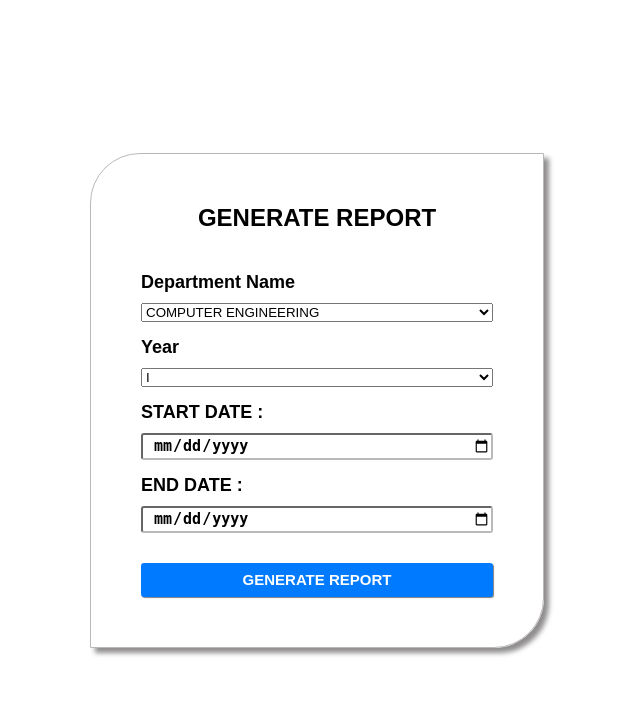
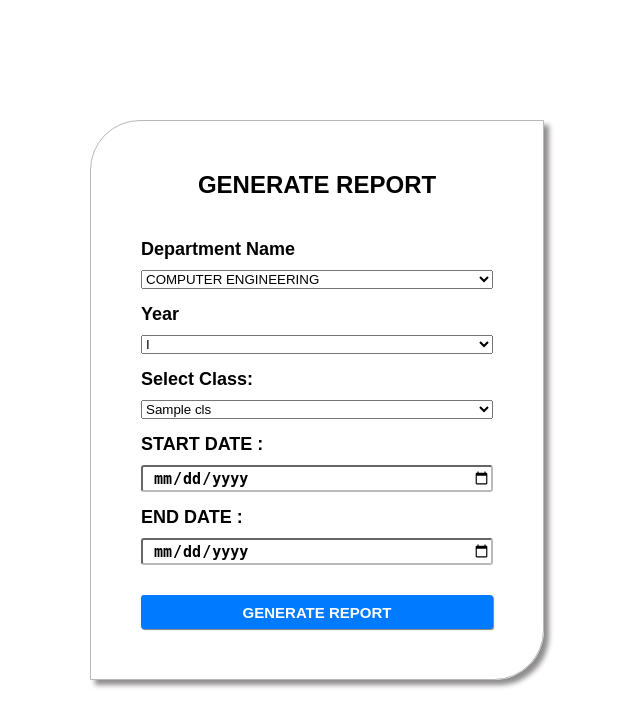
Before and after one commit to nanthakumar0224/student-presence-manager, a Flask app: template templates/report_generate_form.html in a window 1280 px wide. Shown: the top 720 px of the page, without its empty margins (323-963 px from the left). Run offline with Flask 3, Linux system fonts and the light colour scheme; the template is opened without the code that fills it: most values are stand-ins (such as "Sample title", 1, 10 or a date in 2020).

Commit message:
Update report_generate_form.html

```diff
--- a/templates/report_generate_form.html
+++ b/templates/report_generate_form.html
@@ -76,7 +76,7 @@
     </style>
 </head>
 <body>
-    <form action="" method="post">
+    <form action="/get_attendance_report_inputs" method="post">
         <h2>GENERATE REPORT</h2>
 
         <label for="select">Department Name</label>
@@ -93,9 +93,16 @@
             <label for="year">Year</label>
             <select name="year">
                 <option name="year">I</option>
-                <option name="year">Ii</option>
+                <option name="year">II</option>
                 <option name="year">III</option>
             </select>
+
+        <label for="classname">Select Class:</label>
+        <select name="classname" id="classname">
+            {% for cls in classes %}
+                <option value="{{ cls }}">{{ cls }}</option>
+            {% endfor %}
+        </select>
 
         <label for="start_date">START DATE :</label>
         <input type="date" name="start_date" required>
```
